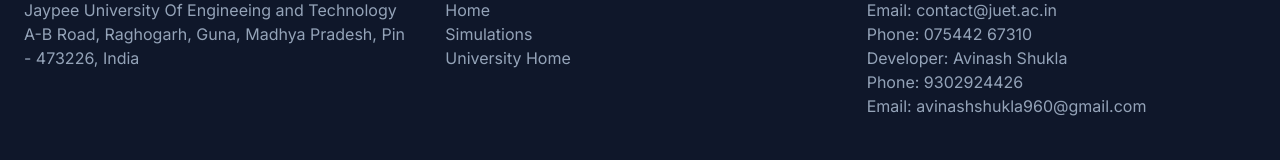
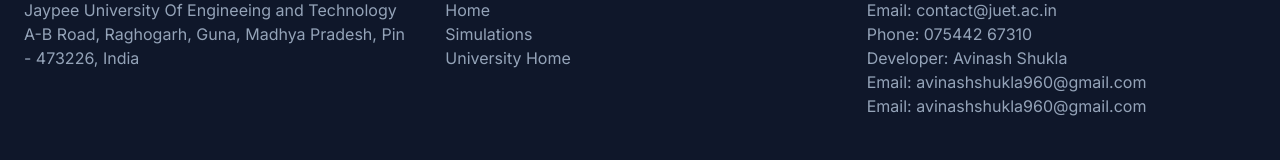
Before and after one commit to Avinashukla960/Physics-Hub, a plain HTML site: page index.html in a window 1280 px wide. Shown: the part 2247-2407 px from the top of the page. Drawn offline with nearby package versions, Linux system fonts and the light colour scheme.

```diff
--- a/index.html
+++ b/index.html
@@ -274,7 +274,7 @@
                     <p class="text-slate-400">Email: contact@juet.ac.in</p>
                     <p class="text-slate-400">Phone: 075442 67310</p>
                     <p class="text-slate-400"> Developer: Avinash Shukla</p>
-                    <p class="text-slate-400">Phone: 9302924426</p>
+                    <p class="text-slate-400">Email: avinashshukla960@gmail.com</p>
                     <p class="text-slate-400">Email: avinashshukla960@gmail.com</p>
                 </div>
             </div>
```
